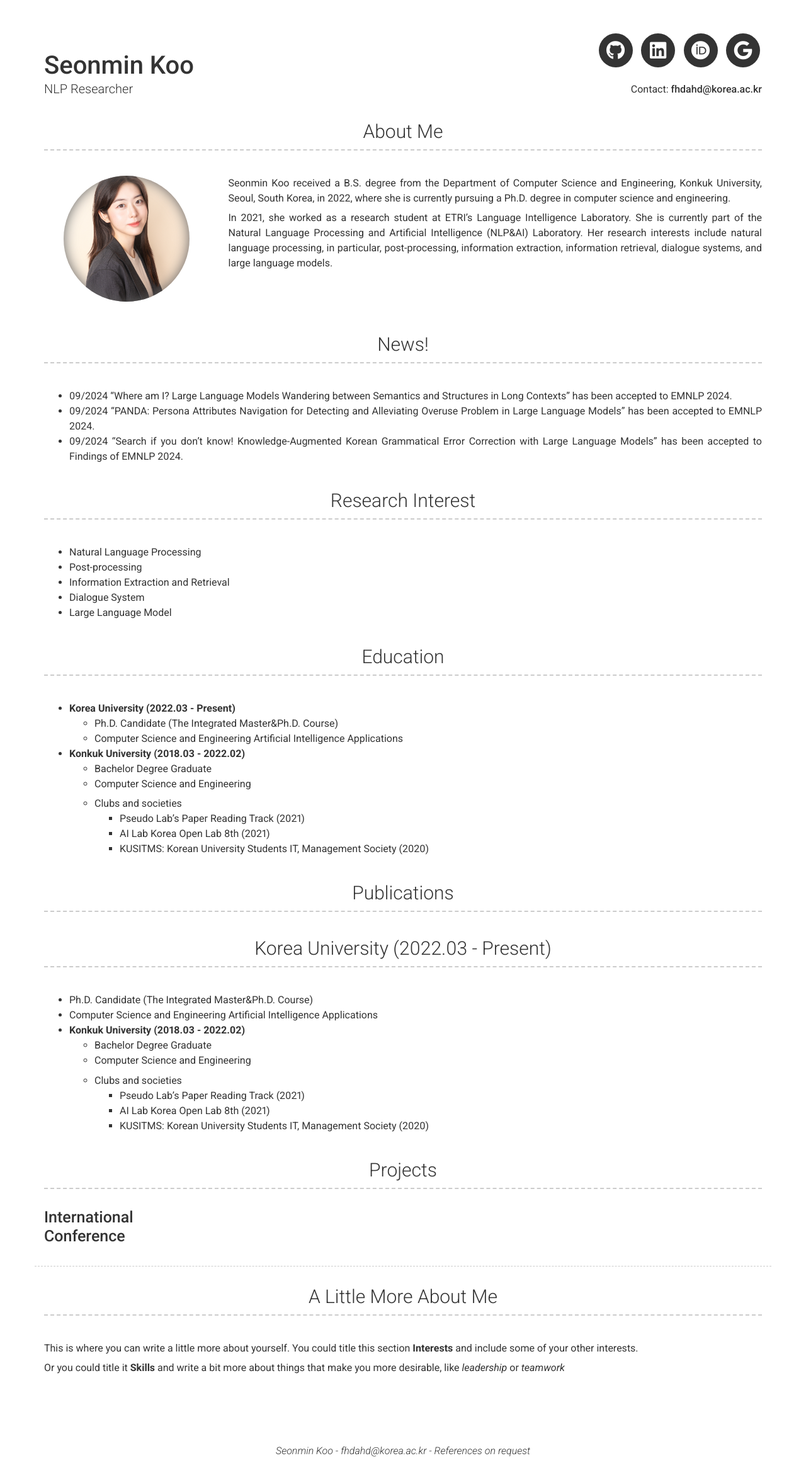
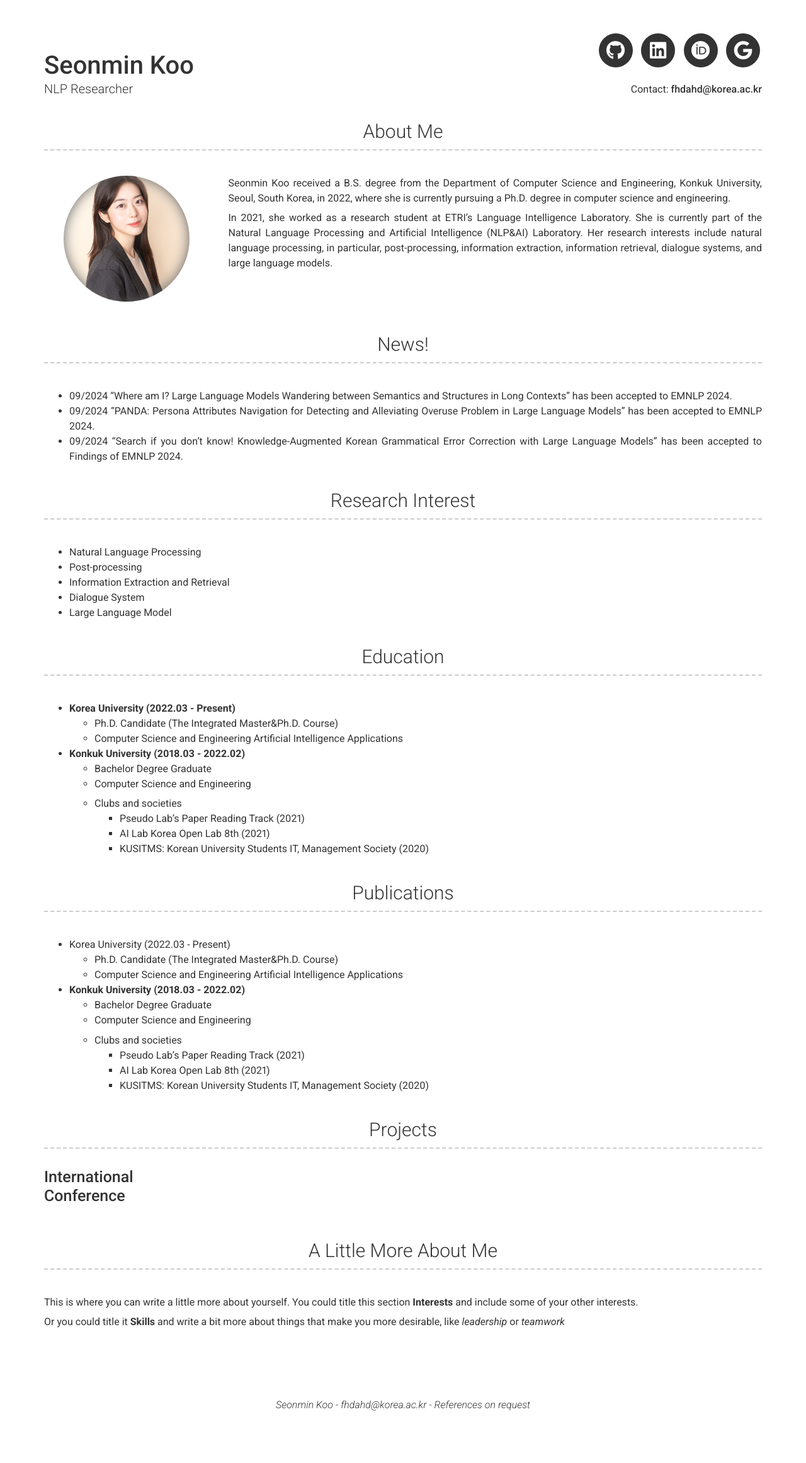
Before and after one commit to seonminkoo/seonminkoo.github.io, a Jekyll site: the page built from index.md, in a window 1280 px wide. Shown: the whole page at 63% size. Built offline with Jekyll 4.4.1, drawn with Linux system fonts in a browser that asks for light colours; nearby versions of some CDN libraries; after the commit the page ends 2250 px from its top, so only the background shows below that.

```diff
--- a/_config.yml
+++ b/_config.yml
@@ -91,7 +91,7 @@ content:
   - title: Publications
     layout: text
     content: | # this will include new lines to allow paragraphs
-      ### Korea University (2022.03 - Present)
+      - Korea University (2022.03 - Present)
         - Ph.D. Candidate (The Integrated Master&Ph.D. Course)
         - Computer Science and Engineering Artificial Intelligence Applications
       - **Konkuk University (2018.03 - 2022.02)**
@@ -108,7 +108,7 @@ content:
     layout: list # Type of content section (list/text)
     content:
       - layout: left
-        border: weak  # Value of `weak` will display a weak border below this item. # Any
+        # border: weak  # Value of `weak` will display a weak border below this item. # Any
                       # other value (or no value) means no border will be displayed
         title: International Conference
         content: |
```
